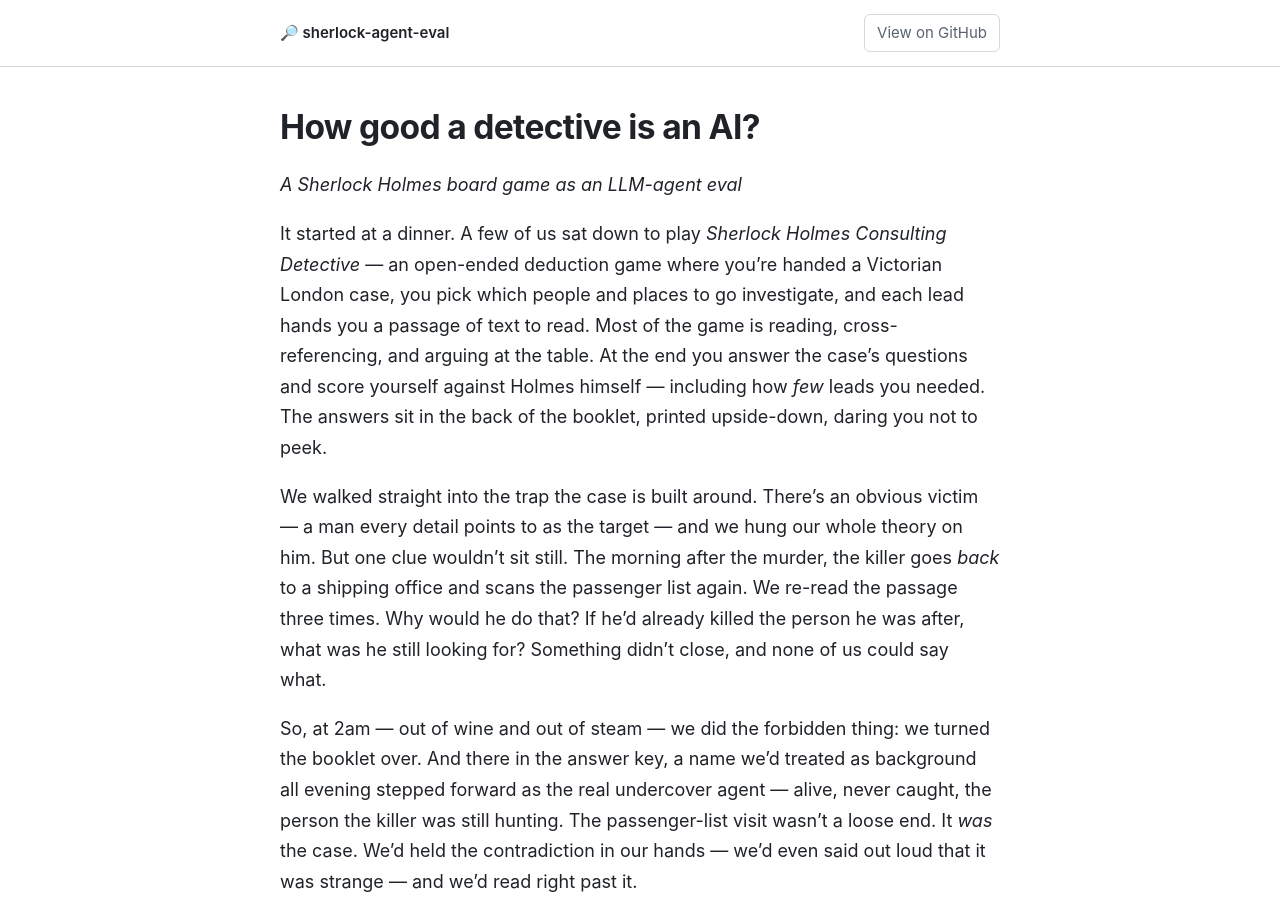
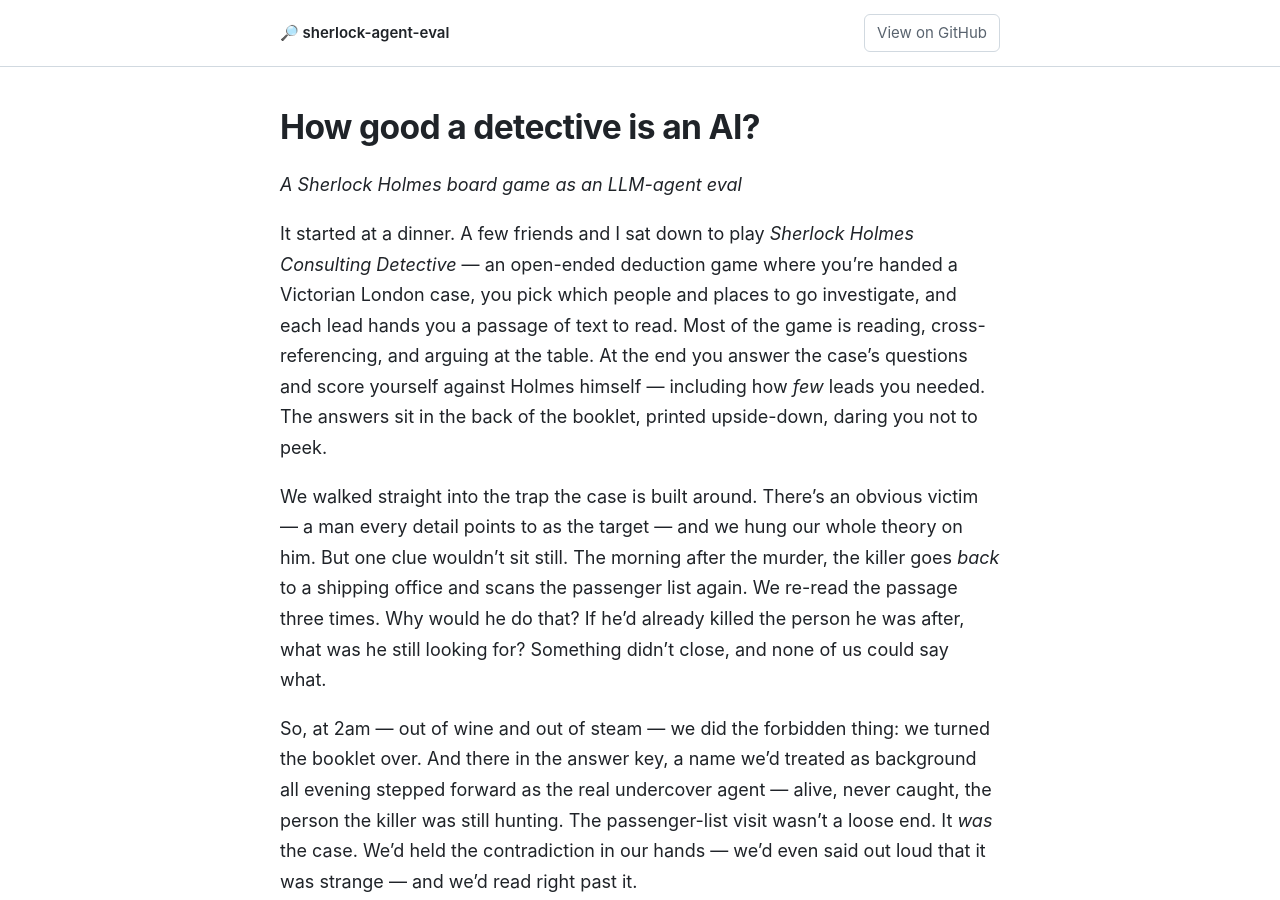
Before and after one commit to alexweil/sherlock-agent-eval, a Jekyll site: the page built from docs/index.md, in a window 1280 px wide and 900 px high. Built offline with Jekyll 4.4.1, drawn with Linux system fonts in a browser that asks for light colours.

Commit message:
docs: aclarar que la cena fue con amigos
"A few of us" -> "A few friends and I". Espeja el repo fuente.

Co-Authored-By: Claude Opus 4.8 (1M context) <noreply@anthropic.com>

```diff
--- a/docs/index.md
+++ b/docs/index.md
@@ -7,7 +7,7 @@ description: "A Sherlock Holmes board game as an LLM-agent eval"
 
 *A Sherlock Holmes board game as an LLM-agent eval*
 
-It started at a dinner. A few of us sat down to play *Sherlock Holmes Consulting Detective* — an open-ended deduction game where you're handed a Victorian London case, you pick which people and places to go investigate, and each lead hands you a passage of text to read. Most of the game is reading, cross-referencing, and arguing at the table. At the end you answer the case's questions and score yourself against Holmes himself — including how *few* leads you needed. The answers sit in the back of the booklet, printed upside-down, daring you not to peek.
+It started at a dinner. A few friends and I sat down to play *Sherlock Holmes Consulting Detective* — an open-ended deduction game where you're handed a Victorian London case, you pick which people and places to go investigate, and each lead hands you a passage of text to read. Most of the game is reading, cross-referencing, and arguing at the table. At the end you answer the case's questions and score yourself against Holmes himself — including how *few* leads you needed. The answers sit in the back of the booklet, printed upside-down, daring you not to peek.
 
 We walked straight into the trap the case is built around. There's an obvious victim — a man every detail points to as the target — and we hung our whole theory on him. But one clue wouldn't sit still. The morning after the murder, the killer goes *back* to a shipping office and scans the passenger list again. We re-read the passage three times. Why would he do that? If he'd already killed the person he was after, what was he still looking for? Something didn't close, and none of us could say what.
 
```
